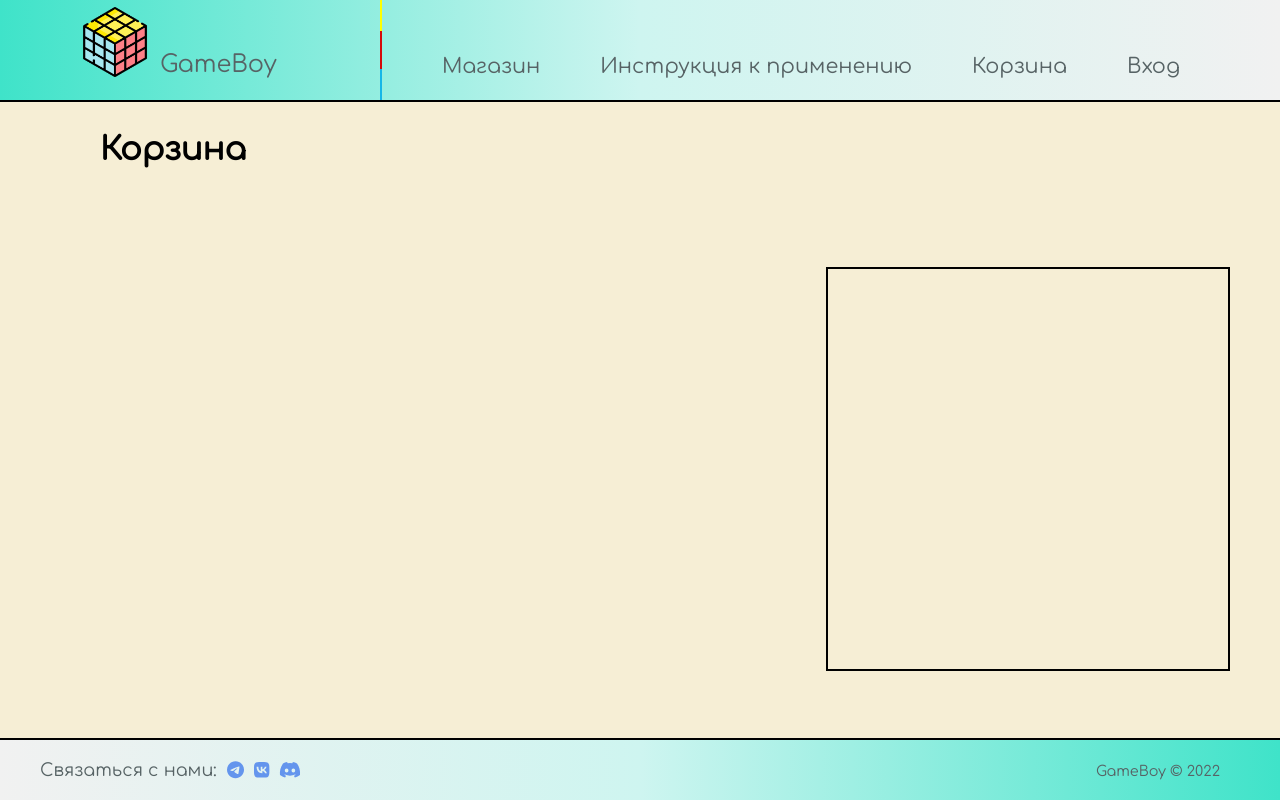
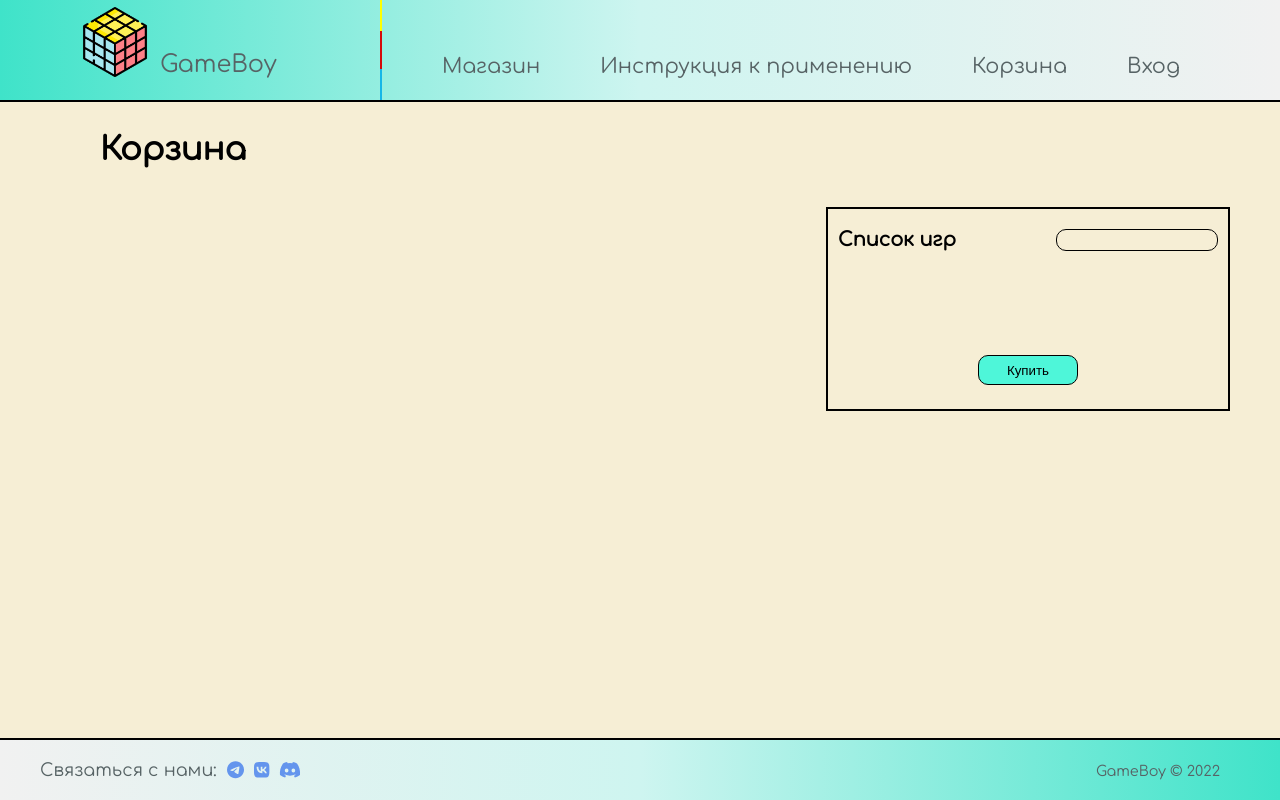
Before and after one commit to Bula2/gamestore, a React (Create React App) app: page /basket in a window 1280 px wide. Built offline with nearby package versions, Linux system fonts and the light colour scheme.

Commit message:
update basket component

```diff
--- a/src/components/Basket/Basket.module.scss
+++ b/src/components/Basket/Basket.module.scss
@@ -1,23 +1,23 @@
 @import "../../variables";
 
-.logo{
+.logo {
   margin-top: 30px;
   margin-left: 100px;
   font-size: 2em;
 }
 
-.list_menu{
+.list_menu {
   display: flex;
   justify-content: space-between;
 }
 
-.basket_list{
+.basket_list {
   margin-top: 50px;
   margin-left: 120px;
   margin-bottom: 50px;
 }
 
-.basket_item{
+.basket_item {
   min-width: 350px;
   margin-top: 30px;
   display: grid;
@@ -25,24 +25,29 @@
   border-bottom: 1px solid black;
   padding: 0 10px;
   border-radius: 20px;
-  .photo{
-    img{
+
+  .photo {
+    img {
       width: 100px;
       height: 120px;
     }
   }
-  .info{
+
+  .info {
     display: flex;
     flex-direction: column;
     justify-content: space-between;
-    span{
+
+    span {
       display: block;
       margin-top: 10px;
-      &:first-child{
+
+      &:first-child {
         font-size: 1.3em;
       }
     }
-    button{
+
+    button {
       margin-top: 10px;
       margin-bottom: 10px;
       width: 70px;
@@ -51,22 +56,56 @@
       border-radius: 10px;
       background-color: #fd703a;
       color: #ffffff;
-      &:hover, &:active{
+
+      &:hover, &:active {
         border: 2.5px solid black;
       }
     }
   }
 }
 
-.buy_menu{
-  //position: fixed;
-  //top: 18%;
-  //left: 80%;
-  //bottom: 20%;
-  margin-top: 100px;
+
+.buy_menu {
+  display: flex;
+  justify-content: space-between;
+  flex-direction: column;
+  margin-top: 40px;
   margin-right: 50px;
   margin-bottom: 50px;
   border: 2px solid black;
-  min-height: 400px;
+  min-height: 200px;
   min-width: 400px;
+
+  .header_buy_menu {
+    display: flex;
+    justify-content: space-between;
+    margin: 20px 10px 0 10px;
+    span{
+      font-size: 1.2em;
+      font-weight: 600;
+    }
+    .buy_menu_info {
+      border-radius: 10px;
+      width: 120px;
+      border: 1px solid black;
+      font-size: 0.7em;
+      padding: 10px 10px 10px 30px;
+    }
+  }
+  .buy_menu_button{
+    margin: 20% auto 0;
+    button {
+      margin-top: 10px;
+      margin-bottom: 10px;
+      width: 100px;
+      height: 30px;
+      border: 1.5px solid black;
+      border-radius: 10px;
+      background-color: $button-color;
+      &:hover, &:active {
+        border: 2.5px solid black;
+      }
+    }
+  }
+
 }
--- a/src/components/Basket/BasketBuyMenu.jsx
+++ b/src/components/Basket/BasketBuyMenu.jsx
@@ -4,14 +4,22 @@ const BasketBuyMenu = ({basketItems}) => {
     debugger
     return (
         <div className={cls.buy_menu}>
+            <div className={cls.header_buy_menu}>
+                <div>
+                    <span>Список игр</span>
+                </div>
                 <div className={cls.buy_menu_info}>
                     <ul>
                         {basketItems.map(item => {
-                        return(
+                            return (
                                 <li>{item.title}</li>
                             )
                         })}
                     </ul>
+                </div>
+            </div>
+            <div className={cls.buy_menu_button}>
+                <button>Купить</button>
             </div>
             <div>
 
```
Lines whose indentation alone changed are shown as unchanged.
